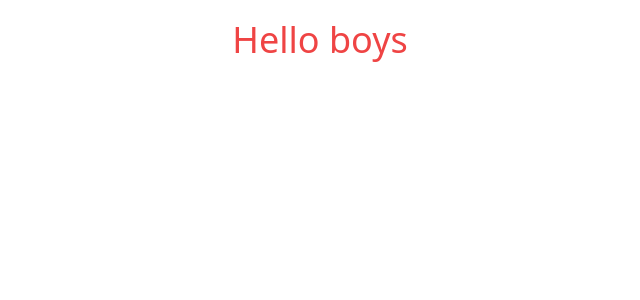
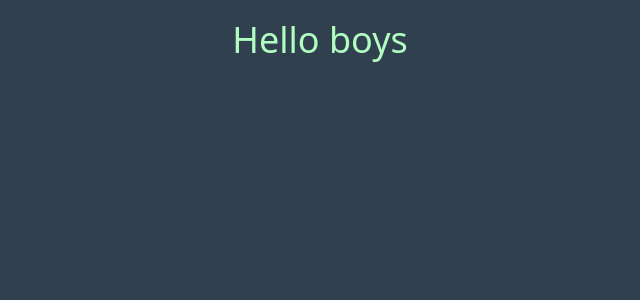
Before and after one commit to searchsakib/react-knowledge-cafe, a React (Vite) app: page / in a window 1280 px wide. Shown: the top 300 px of the page, without its empty margins (320-960 px from the left). Built offline with nearby package versions, Linux system fonts and the light colour scheme.

Commit message:
added daisyui theme

```diff
--- a/src/App.jsx
+++ b/src/App.jsx
@@ -3,7 +3,7 @@ import './App.css';
 function App() {
   return (
     <>
-      <h1 className="text-red-500 text-4xl text-center m-5">Hello boys</h1>
+      <h1 className="text-primary text-4xl text-center m-5">Hello boys</h1>
     </>
   );
 }
--- a/tailwind.config.js
+++ b/tailwind.config.js
@@ -1,8 +1,30 @@
 /** @type {import('tailwindcss').Config} */
 export default {
   content: ['./index.html', './src/**/*.{js,ts,jsx,tsx}'],
-  theme: {
-    extend: {},
+  daisyui: {
+    themes: [
+      {
+        mytheme: {
+          primary: '#aefcbf',
+
+          secondary: '#ffbadb',
+
+          accent: '#de5eed',
+
+          neutral: '#1a222d',
+
+          'base-100': '#31404e',
+
+          info: '#45bdde',
+
+          success: '#55d894',
+
+          warning: '#f9b858',
+
+          error: '#f44e67',
+        },
+      },
+    ],
   },
   plugins: [require('daisyui')],
 };
```
